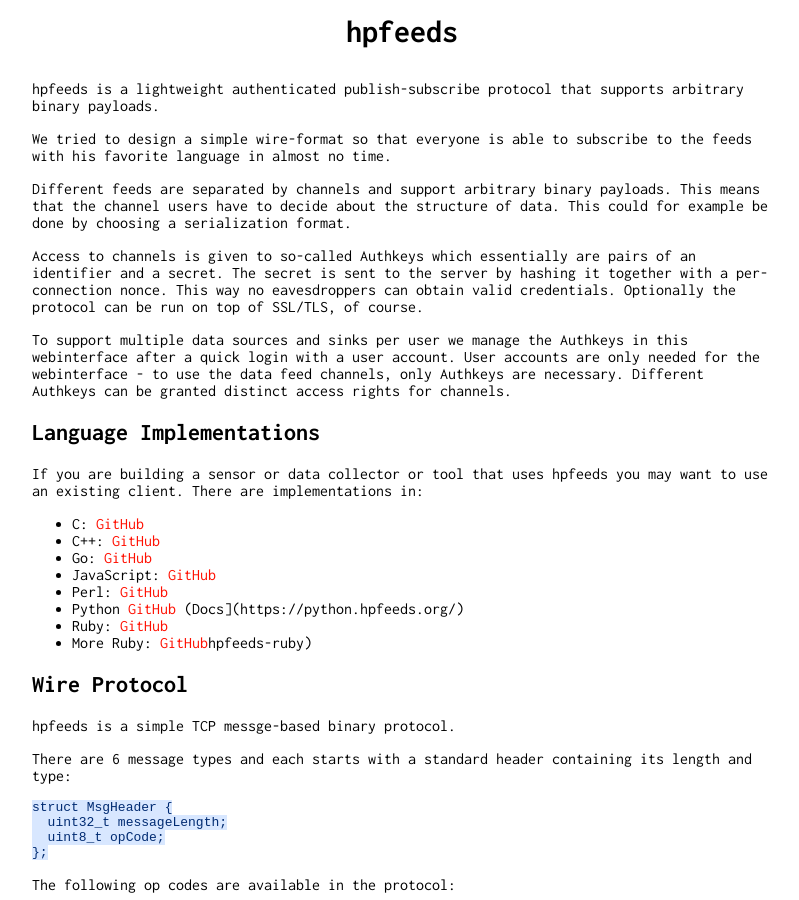
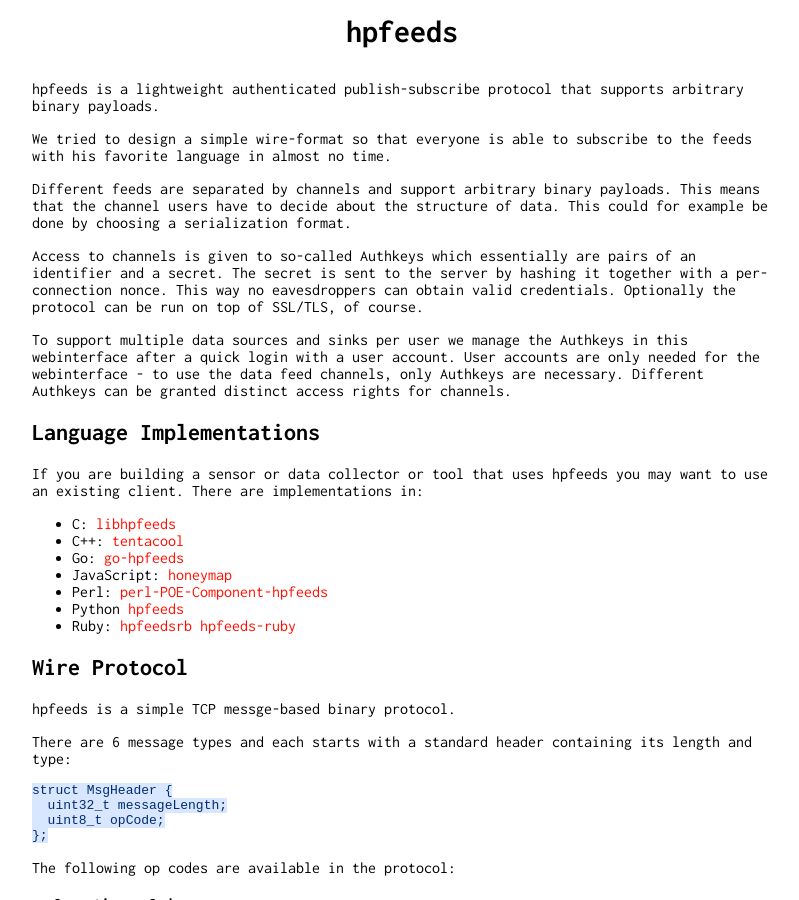
Before and after one commit to hpfeeds/hpfeeds.github.io, a Jekyll site: the page built from index.md, in a window 1280 px wide and 900 px high. Shown: the whole window, without its empty margins (238-1037 px from the left). Built offline with Jekyll 4.4.1, drawn with Linux system fonts in a browser that asks for light colours.

Commit message:
Format links to integrations better

```diff
--- a/index.md
+++ b/index.md
@@ -13,18 +13,18 @@ Access to channels is given to so-called Authkeys which essentially are pairs of
 
 To support multiple data sources and sinks per user we manage the Authkeys in this webinterface after a quick login with a user account. User accounts are only needed for the webinterface - to use the data feed channels, only Authkeys are necessary. Different Authkeys can be granted distinct access rights for channels.
 
+
 ## Language Implementations
 
 If you are building a sensor or data collector or tool that uses hpfeeds you may want to use an existing client. There are implementations in:
 
- * C: [GitHub](https://github.com/hpfeeds/libhpfeeds)
- * C++: [GitHub](https://github.com/tentacool/tentacool)
- * Go: [GitHub](https://github.com/hpfeeds/go-hpfeeds)
- * JavaScript: [GitHub](https://github.com/fw42/honeymap/blob/master/server/node_modules/hpfeeds/index.js)
- * Perl: [GitHub](https://github.com/hpfeeds/perl-POE-Component-hpfeeds)
- * Python [GitHub](https://github.com/hpfeeds/hpfeeds) (Docs](https://python.hpfeeds.org/)
- * Ruby: [GitHub](https://github.com/fw42/hpfeedsrb)
- * More Ruby: [GitHub](https://github.com/vicvega)hpfeeds-ruby)
+ * C: [libhpfeeds](https://github.com/hpfeeds/libhpfeeds)
+ * C++: [tentacool](https://github.com/tentacool/tentacool)
+ * Go: [go-hpfeeds](https://github.com/hpfeeds/go-hpfeeds)
+ * JavaScript: [honeymap](https://github.com/fw42/honeymap/blob/master/server/node_modules/hpfeeds/index.js)
+ * Perl: [perl-POE-Component-hpfeeds](https://github.com/hpfeeds/perl-POE-Component-hpfeeds)
+ * Python [hpfeeds](https://python.hpfeeds.org/)
+ * Ruby: [hpfeedsrb](https://github.com/fw42/hpfeedsrb) [hpfeeds-ruby](https://github.com/vicvega/hpfeeds-ruby)
 
 
 ## Wire Protocol
```
